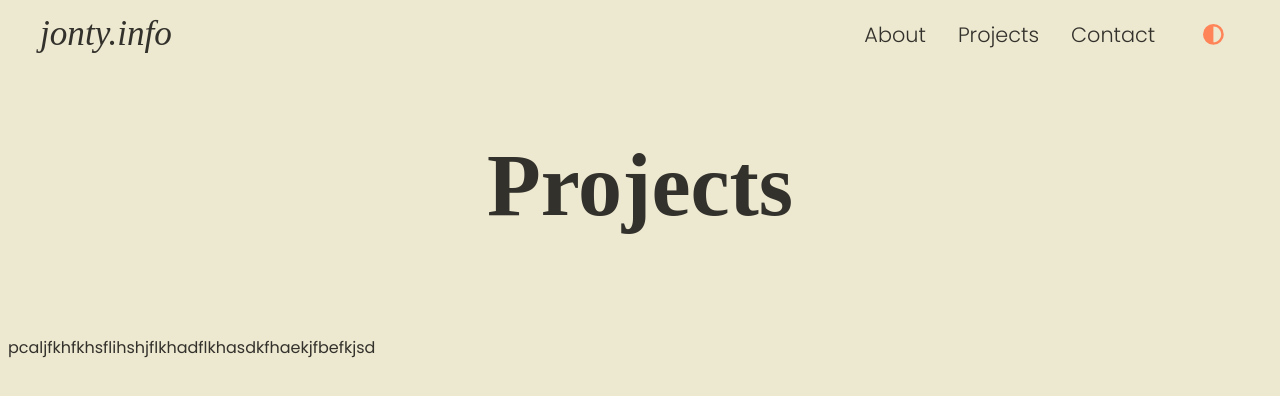
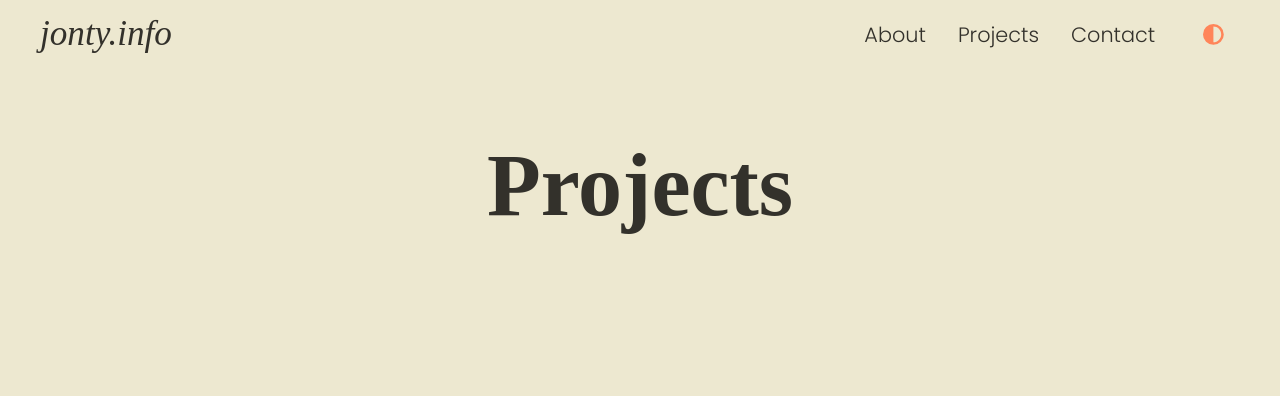
Before and after one commit to spraws/portfolioV2, a React (Vite) app in the folder PortfolioV2/: page /projects in a window 1280 px wide. Shown: the top 396 px of the page. Built offline with nearby package versions, Linux system fonts and the light colour scheme; a web font is replaced by a local one.

Commit message:
reverted changes

```diff
--- a/PortfolioV2/src/pages/projects/Projects.jsx
+++ b/PortfolioV2/src/pages/projects/Projects.jsx
@@ -7,7 +7,7 @@ function Projects(){
       <AboutContent title="Projects"></AboutContent>
       <div>
         <p></p>
-       pcaljfkhfkhsflihshjflkhadflkhasdkfhaekjfbefkjsd
+
       </div>
     </div>
   );
```
